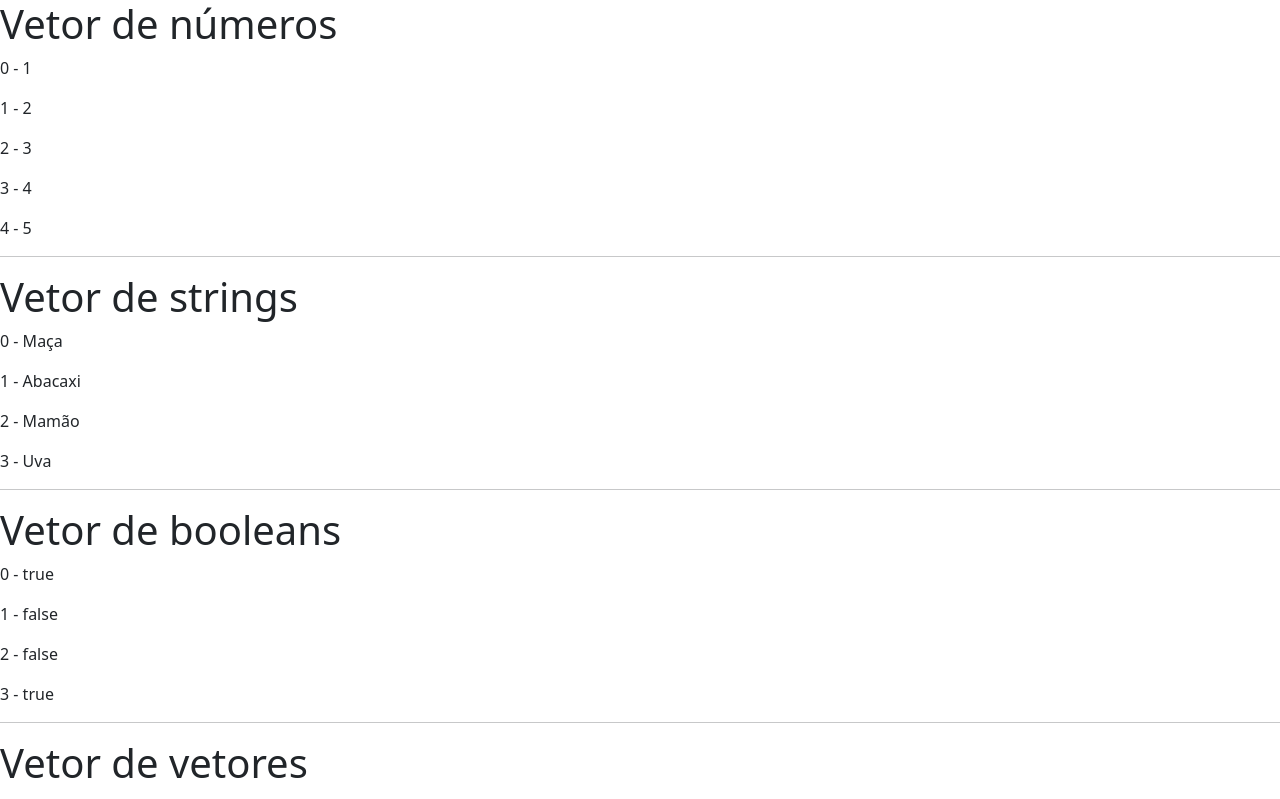
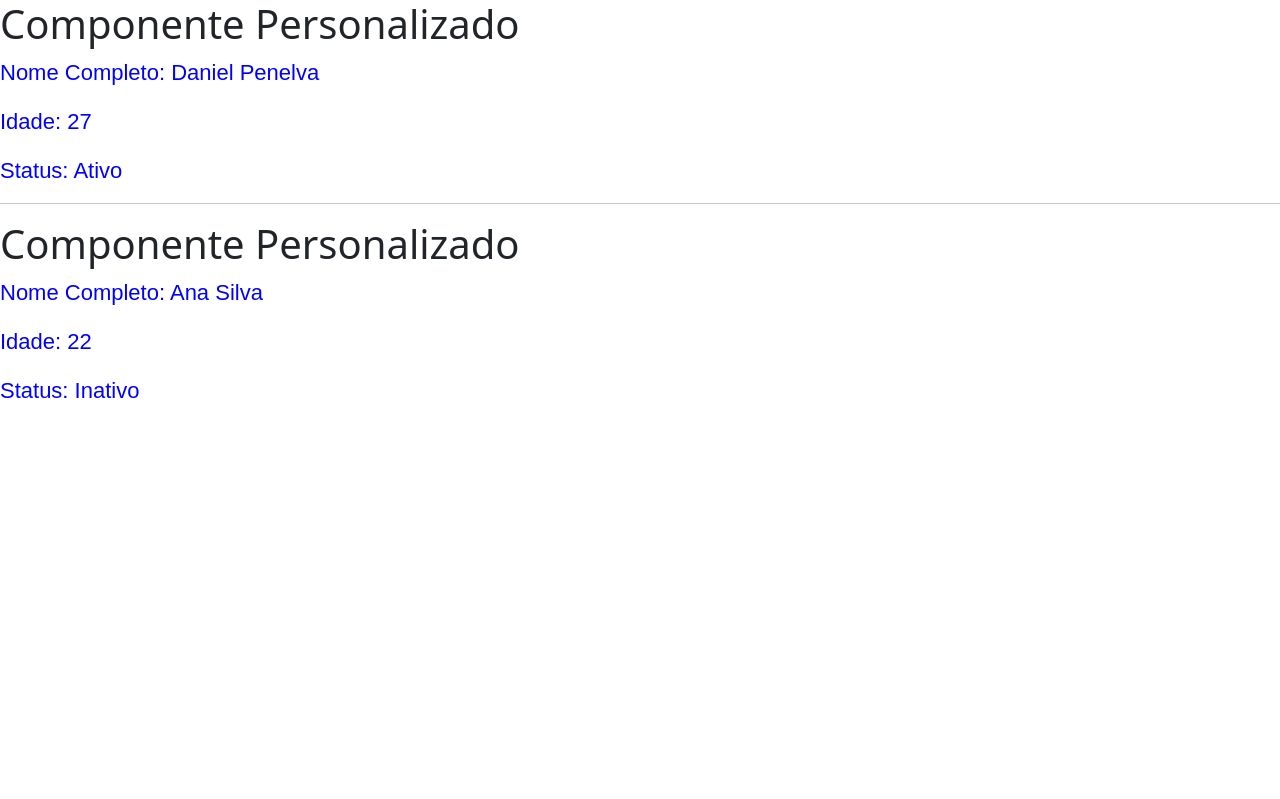
Before and after one commit to Daniel-Penelva/demo-angular17, an Angular app: page / in a window 1280 px wide. Shown: the top 799 px of the page. Built offline with nearby package versions, Linux system fonts and the light colour scheme.

Commit message:
feat: componente personalizado @Input - componente filho

```diff
--- a/src/app/app.component.html
+++ b/src/app/app.component.html
@@ -11,4 +11,6 @@
 <router-outlet></router-outlet>
 -->
 
-<app-tipos-vetores></app-tipos-vetores>
+<app-componente-personalizado nome="Daniel" sobrenome="Penelva" [idade]=27 [ativo]="true"></app-componente-personalizado>
+<hr />
+<app-componente-personalizado nome="Ana" sobrenome="Silva" [idade]=22 [ativo]="false"></app-componente-personalizado>
--- a/src/app/app.component.ts
+++ b/src/app/app.component.ts
@@ -32,6 +32,7 @@ import { AdminComponent } from './admin/admin.component';
 import { AdminDashboardComponent } from './admin-dashboard/admin-dashboard.component';
 import { AdminUsersComponent } from './admin-users/admin-users.component';
 import { TiposVetoresComponent } from "./tipos-vetores/tipos-vetores.component";
+import { ComponentePersonalizadoComponent } from "./componentes/ex1_componente_personalizado/componente-personalizado/componente-personalizado.component";
 
 @Component({
     selector: 'app-root',
@@ -72,7 +73,8 @@ import { TiposVetoresComponent } from "./tipos-vetores/tipos-vetores.component";
     AdminComponent,
     AdminDashboardComponent,
     AdminUsersComponent,
-        TiposVetoresComponent
+    TiposVetoresComponent,
+    ComponentePersonalizadoComponent
 ]
 })
 export class AppComponent {
--- /dev/null
+++ b/src/app/componentes/ex1_componente_personalizado/componente-personalizado/componente-personalizado.component.css
@@ -0,0 +1,5 @@
+p {
+    color: blue;
+    font-family: Arial, Helvetica, sans-serif;
+    font-size: 22px;
+}
--- /dev/null
+++ b/src/app/componentes/ex1_componente_personalizado/componente-personalizado/componente-personalizado.component.html
@@ -0,0 +1,5 @@
+<h1>Componente Personalizado</h1>
+
+<p>Nome Completo: {{ nome }} {{ sobrenome }}</p>
+<p>Idade: {{ idade }}</p>
+<p>Status: {{ ativo ? 'Ativo' : 'Inativo' }}</p>
```
Also changed, not shown: src/app/componentes/ex1_componente_personalizado/componente-personalizado/componente-personalizado.component.ts (added, +17 -0 lines), 1 other file (tests, documents, lock files or other folders). Lines whose indentation alone changed are shown as unchanged.
